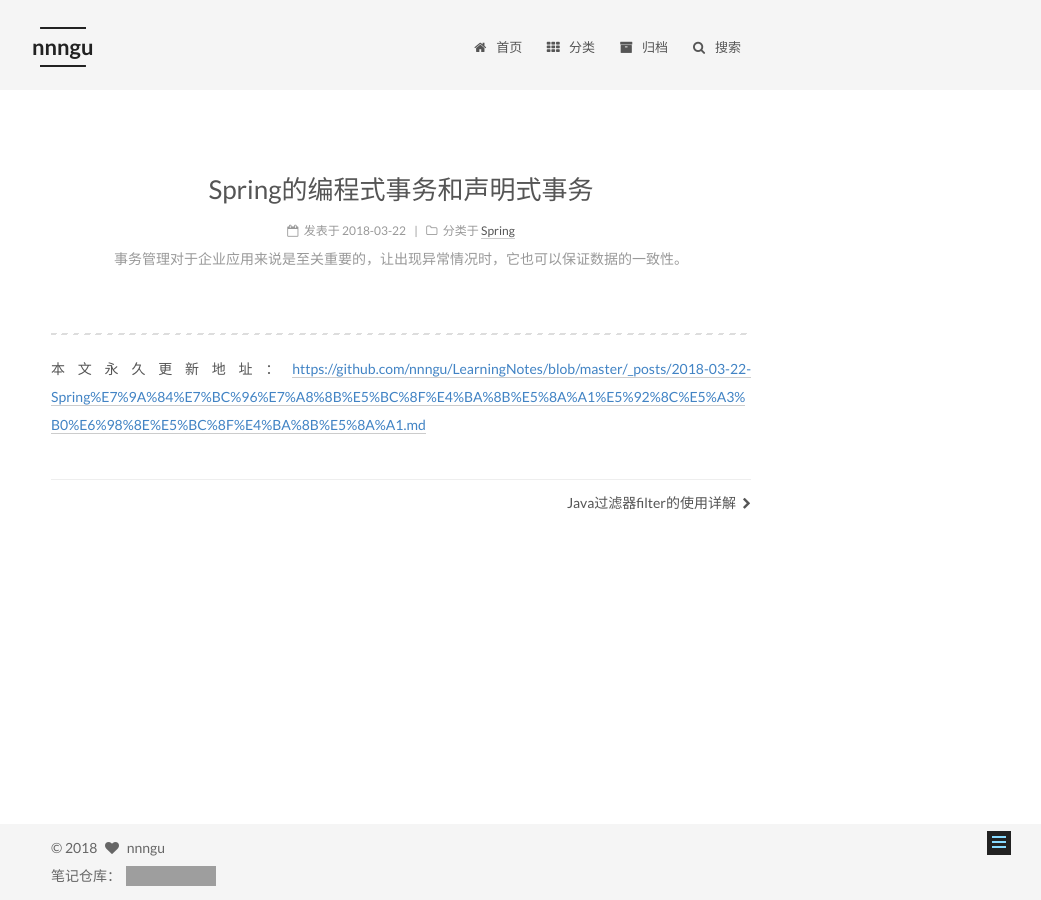
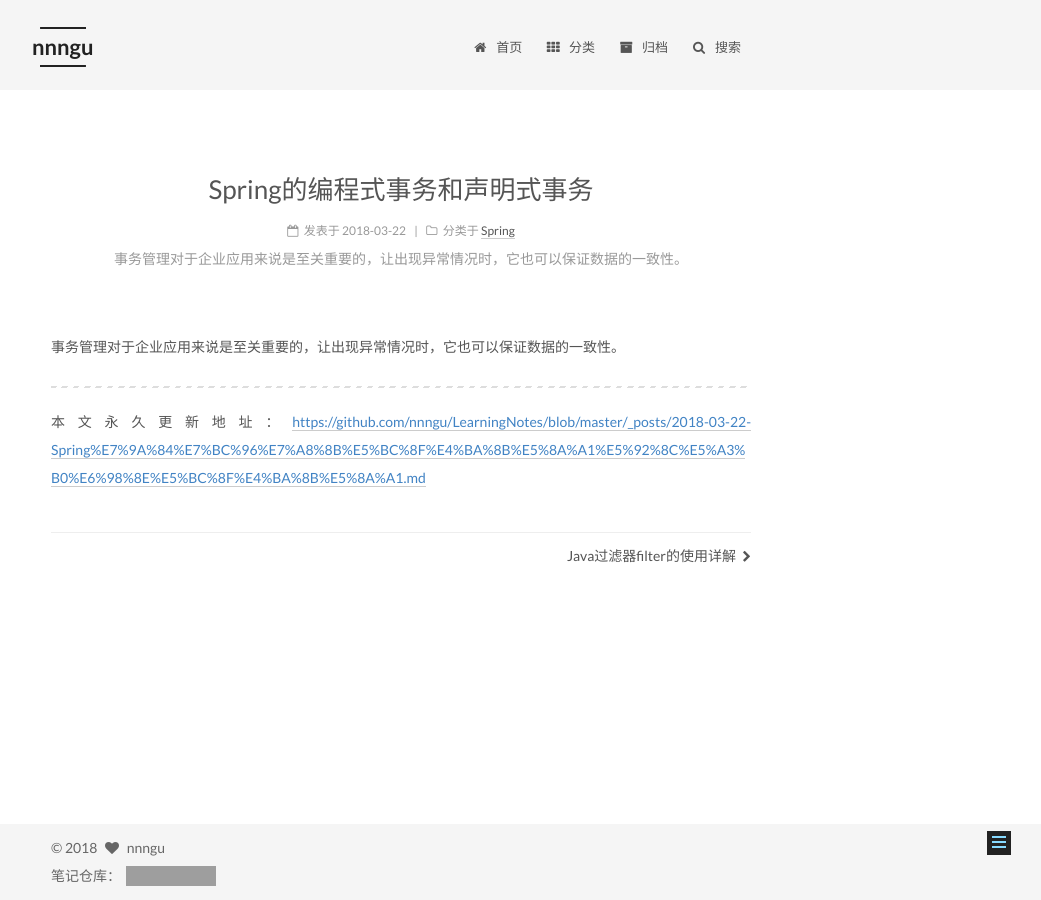
Before and after one commit to nnngu/LearningNotes, a Jekyll site: the page built from _posts/2018-03-22-Spring的编程式事务和声明式事务.md, in a window 1280 px wide. Shown: the whole page, without its empty margins (239-1280 px from the left). Built offline with Jekyll 4.4.1, drawn with Linux system fonts in a browser that asks for light colours; grey boxes are pictures that could not be loaded.

Commit message:
修改文件: _posts/2018-03-22-Spring的编程式事务和声明式事务.md

```diff
--- a/_posts/2018-03-22-Spring的编程式事务和声明式事务.md
+++ b/_posts/2018-03-22-Spring的编程式事务和声明式事务.md
@@ -3,6 +3,7 @@ categories: Spring
 description: 事务管理对于企业应用来说是至关重要的，让出现异常情况时，它也可以保证数据的一致性。
 ---
 
+事务管理对于企业应用来说是至关重要的，让出现异常情况时，它也可以保证数据的一致性。
 
 
 
```
